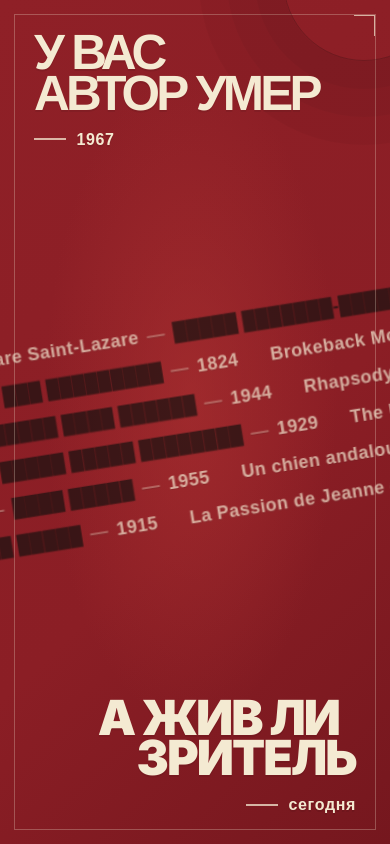
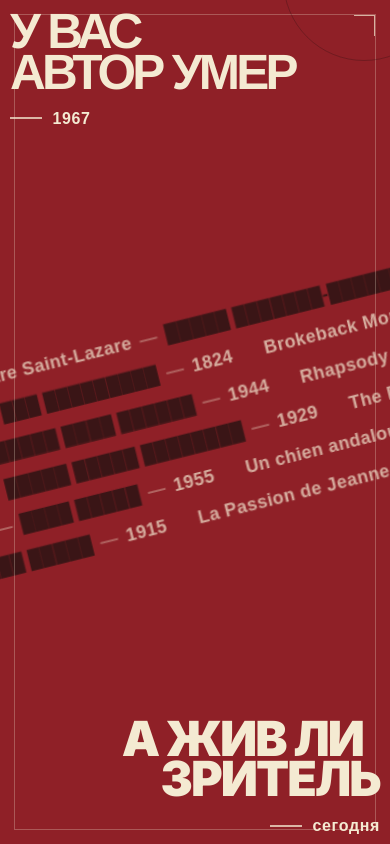
Before and after one commit to lexfrei/author, a plain HTML site: page index.html in a window 390 px wide. Drawn offline with Linux system fonts and the light colour scheme.

Commit message:
feat: flatten the poster and let headlines break the frame
Drop the background gradient and glow, text shadows, the lane edge
fade and the halo rings: flat colour reads as modernist, the soft
effects read as decoration. Headlines now cross the frame line and
the catalogue runs on a steeper diagonal; text stays horizontal to
keep it readable.

Assisted-by: LLM
Signed-off-by: Aleksei Sviridkin <f@lex.la>

```diff
--- a/index.html
+++ b/index.html
@@ -12,7 +12,6 @@
     :root {
       color-scheme: dark;
       --red: #8f2027;
-      --red-deep: #75171e;
       --paper: #f4ead2;
       --ink: #130f0d;
       --line: rgba(244, 234, 210, .28);
@@ -34,9 +33,7 @@
       isolation: isolate;
       height: 100svh;
       overflow: hidden;
-      background:
-        radial-gradient(ellipse at 49% 47%, rgba(177, 52, 51, .52), transparent 52%),
-        linear-gradient(137deg, var(--red) 0%, #8b1e25 58%, var(--red-deep) 100%);
+      background: var(--red);
     }
 
     .poster::before {
@@ -58,7 +55,6 @@
       top: -26vw;
       border: 1px solid rgba(19, 15, 13, .24);
       border-radius: 50%;
-      box-shadow: 0 0 0 28px rgba(19, 15, 13, .035), 0 0 0 56px rgba(19, 15, 13, .035), 0 0 0 84px rgba(19, 15, 13, .035);
       pointer-events: none;
     }
 
@@ -70,10 +66,9 @@
       flex-direction: column;
       justify-content: center;
       gap: clamp(13px, 2.1vh, 28px);
-      transform: rotate(-11deg) scale(1.12);
+      transform: rotate(-16deg) scale(1.12);
       opacity: .8;
       pointer-events: none;
-      mask-image: linear-gradient(90deg, transparent 0%, #000 11%, #000 89%, transparent 100%);
     }
 
     .lane {
@@ -93,7 +88,6 @@
       font-weight: 700;
       letter-spacing: .025em;
       line-height: 1;
-      text-shadow: 0 1px 0 rgba(19, 15, 13, .15);
     }
 
     .entry__title, .entry__year { color: var(--paper); }
@@ -107,7 +101,8 @@
       height: 100%;
       flex-direction: column;
       justify-content: space-between;
-      padding: calc(var(--edge) + clamp(10px, 3svh, 32px)) calc(var(--edge) + clamp(22px, 5.2vw, 86px));
+      /* less than --edge: the headlines deliberately cross the frame line */
+      padding: max(10px, var(--edge) * .5);
     }
 
     .headline {
@@ -116,7 +111,6 @@
       line-height: .83;
       letter-spacing: -.075em;
       text-transform: uppercase;
-      text-shadow: 0 2px 0 rgba(19, 15, 13, .08);
     }
 
     .headline--first {
@@ -191,13 +185,10 @@
       .catalogue {
         inset: -16vh -72vw;
         gap: 16px;
-        transform: rotate(-9deg) scale(1.2);
+        transform: rotate(-14deg) scale(1.2);
         opacity: .7;
       }
       .entry { font-size: 15px; }
-      .composition {
-        padding: calc(var(--edge) + clamp(10px, 2svh, 18px)) calc(var(--edge) + 20px);
-      }
       .headline--first { font-size: clamp(34px, min(12.7vw, 12.5svh), 78px); }
       .headline--second { font-size: clamp(34px, min(12.4vw, 12.5svh), 76px); }
       .headline--first .headline__line:last-child { padding-left: .25em; }
@@ -208,7 +199,6 @@
 
     @media (max-width: 360px) {
       .headline--first, .headline--second { font-size: clamp(30px, min(12vw, 12svh), 46px); }
-      .composition { padding-right: 28px; padding-left: 28px; }
     }
   </style>
 </head>
```
